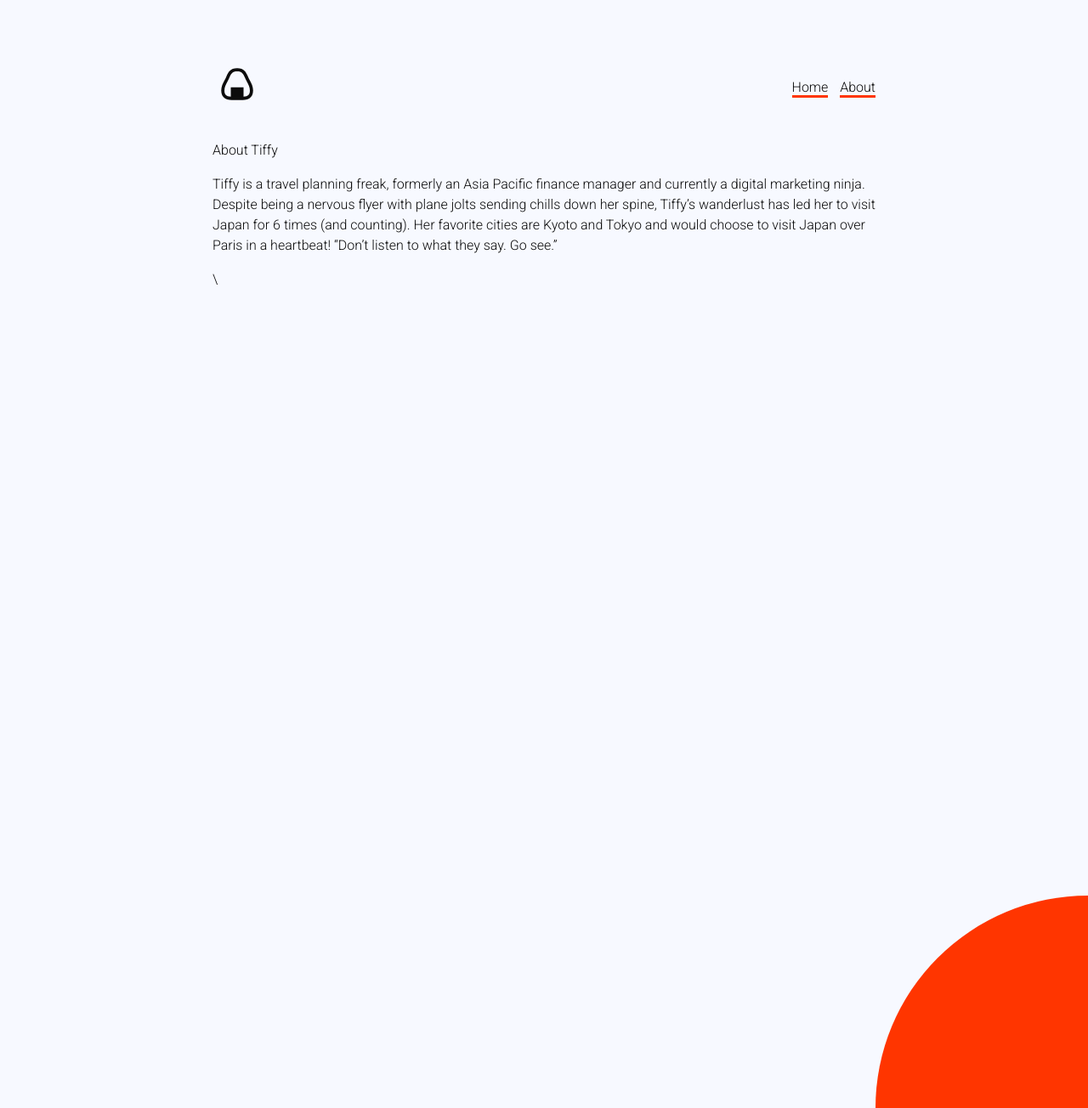
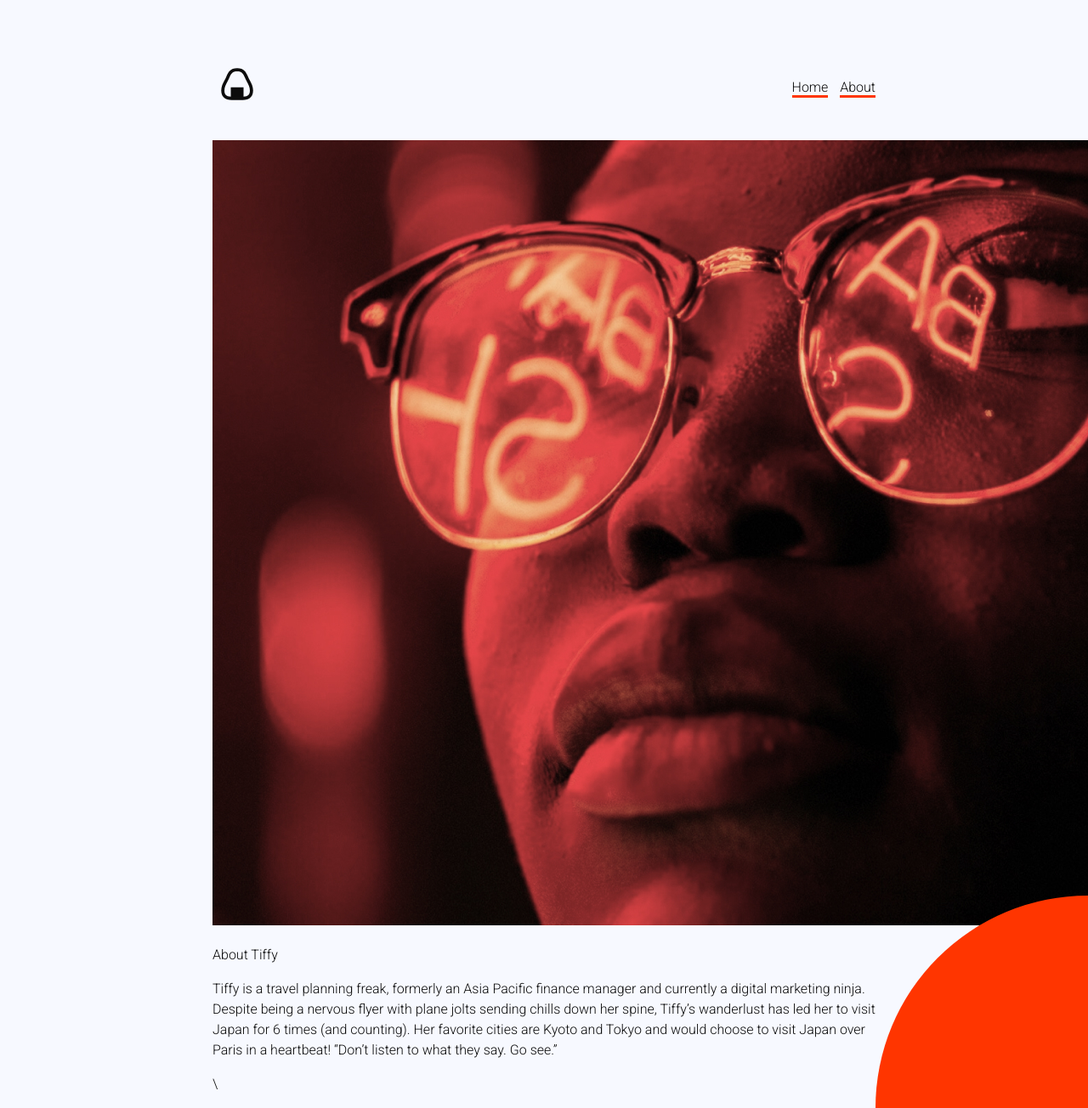
Before and after one commit to itshorsey/anij, a Jekyll site: the page built from about.md, in a window 1280 px wide and 1304 px high. Shown: the whole window at 85% size. Built offline with Jekyll 4.4.1, drawn with Linux system fonts in a browser that asks for light colours.

Commit message:
Updated About

```diff
--- a/about.md
+++ b/about.md
@@ -3,6 +3,8 @@ title: About
 permalink: "/about/"
 layout: default
 ---
+
+![about.jpg](/uploads/about.jpg)
 
 About Tiffy
 
```
